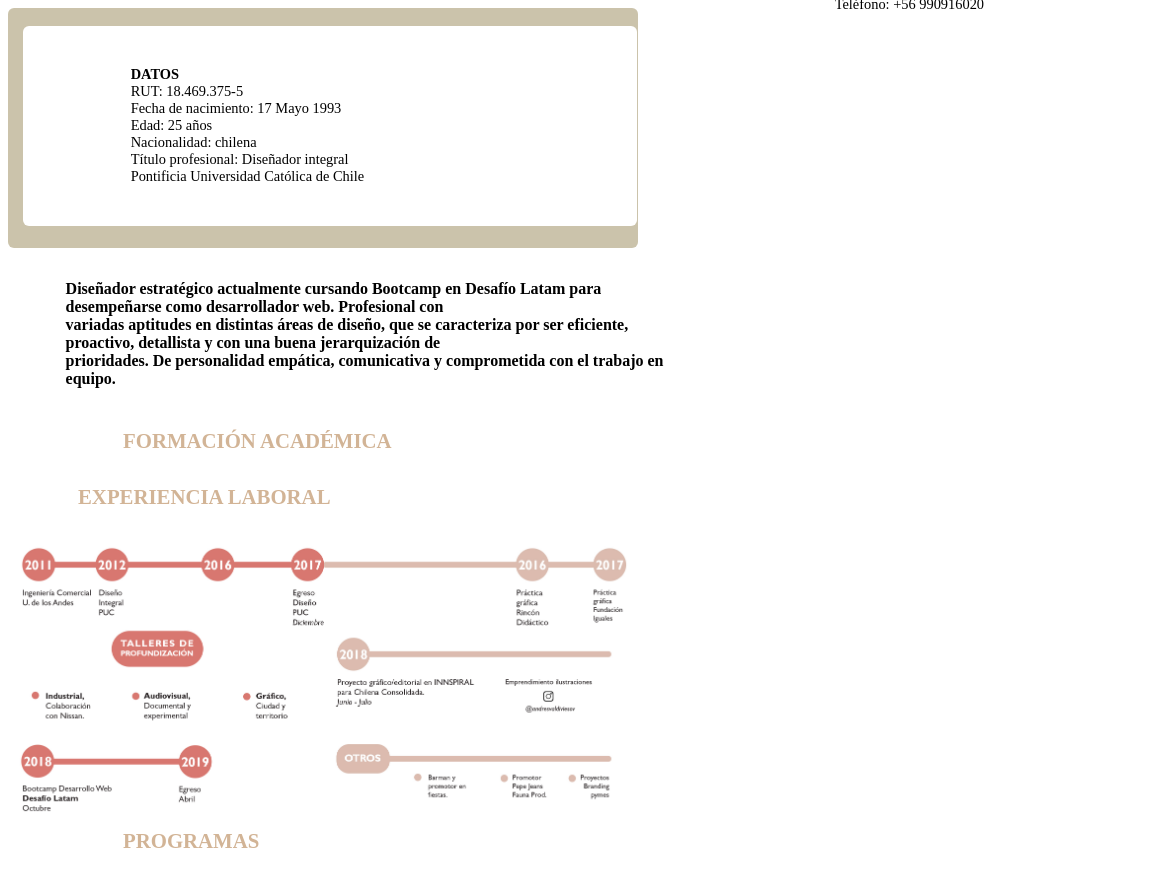
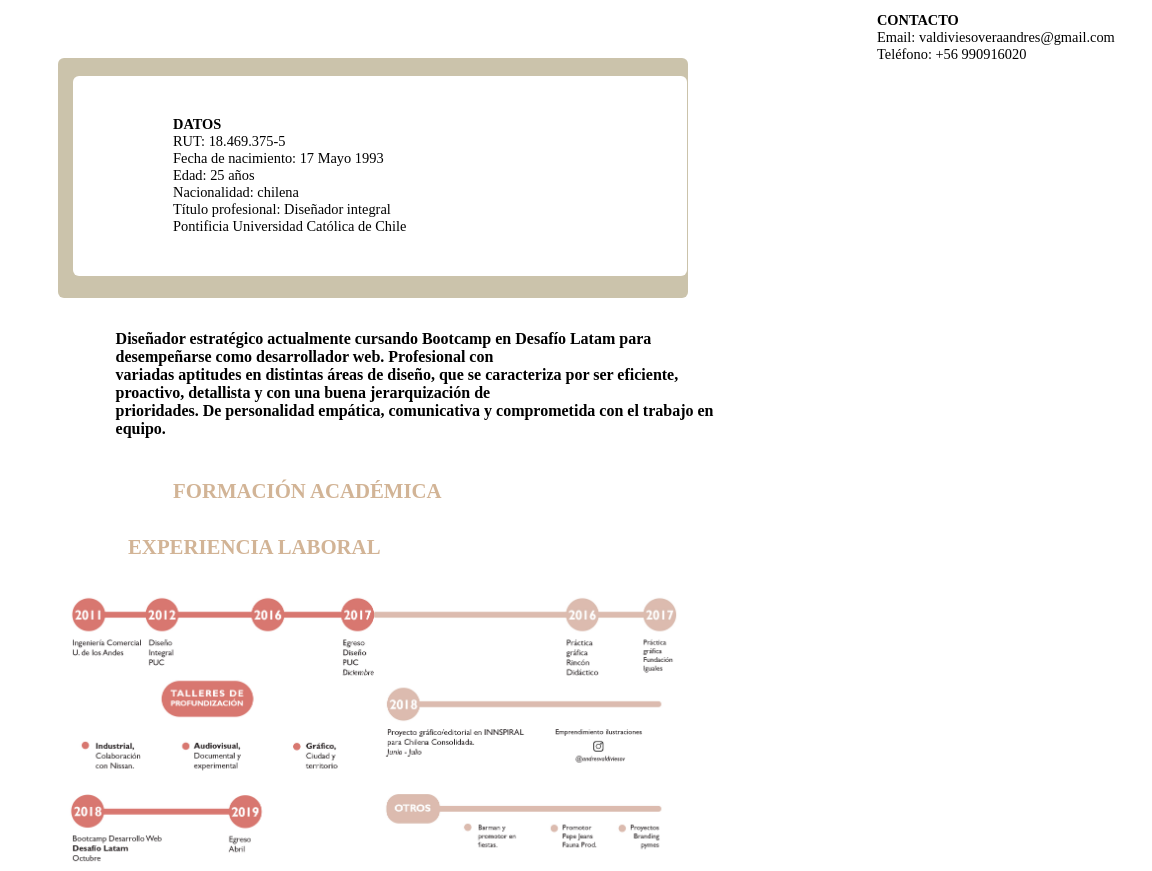
Before and after one commit to aavaldivieso/curriculum, a website: page public/index.html in a window 768 px wide. Shown: the top 871 px of the page, 1152 px wide, since content can reach past the window. Drawn offline with Linux system fonts and the light colour scheme.

Commit message:
arreglos finales. Terminado

```diff
--- a/public/css/app.css
+++ b/public/css/app.css
@@ -25,7 +25,7 @@
 }
 .col-md-4{
 	width: 33.2%;
-	margin-left: 1vw;
+	margin-left: 0vw;
 	font-size: 0.9rem;
 }
 .col-md-offset-4{
@@ -233,3 +233,10 @@ body {
 .img-responsive2{
 	max-width: 38vw;
 }
+
+.gran-container{
+	background-color: white;
+	height: 200vh;
+	width: 99vw;
+	padding: 50px;
+}
--- a/public/index.html
+++ b/public/index.html
@@ -7,6 +7,7 @@
 	<link rel="stylesheet" href="css/app.css">
 </head>
 <body>
+	<div class="gran-container">
 	<div class="row">
 		<div class="container">
 			<div class="mini-container" style="margin-top: 18px;">
@@ -47,6 +48,7 @@ jerarquización de <br>prioridades. De personalidad empática, comunicativa y co
 	<div class="col-md-5"><img src="PROGRAMAS.jpg" alt="" class="img-responsive2"></div>
 	<div class="col-md-5"><img src="LENGUAJESINTERESES.jpg" alt="" class="img-responsive2"></div>
 	</div>
+	</div>
 
 
 </body>
```
Also changed, not shown: public/LENGUAJESINTERESES.jpg, public/PROGRAMAS.jpg.
